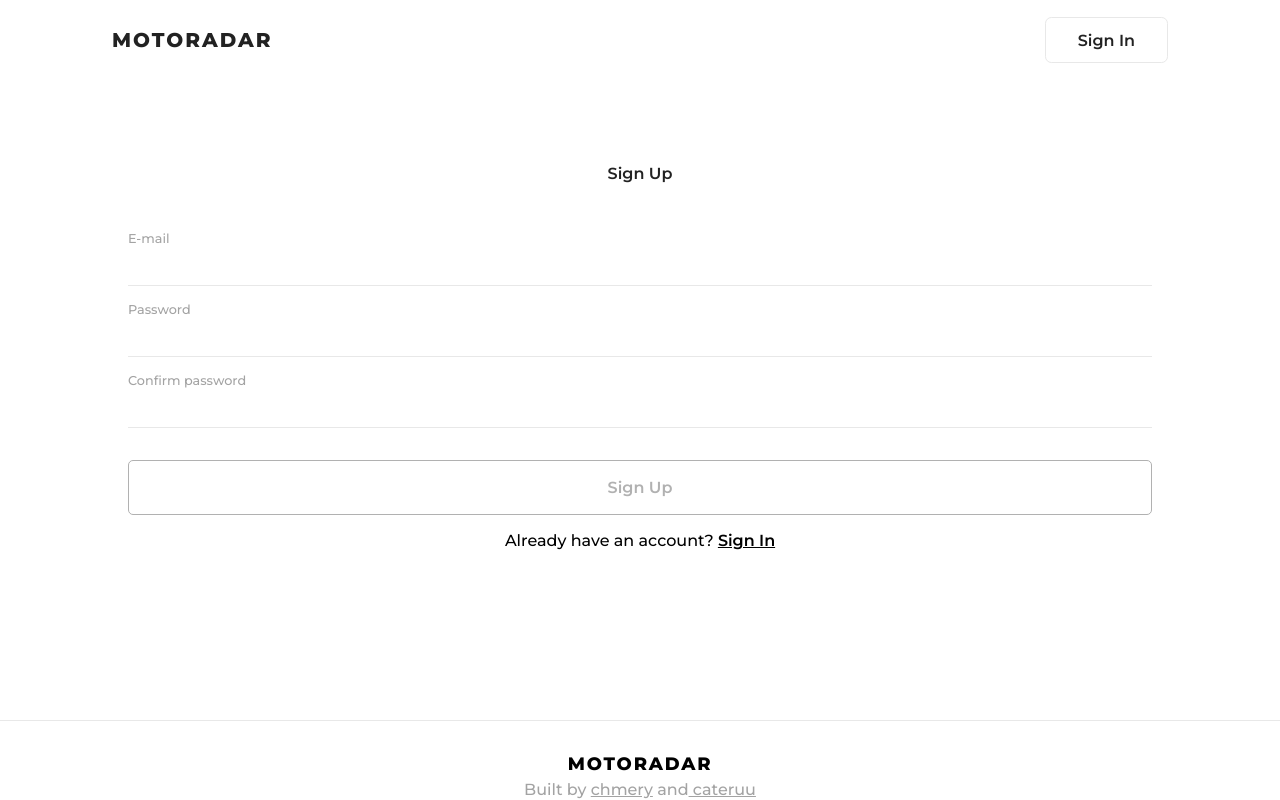
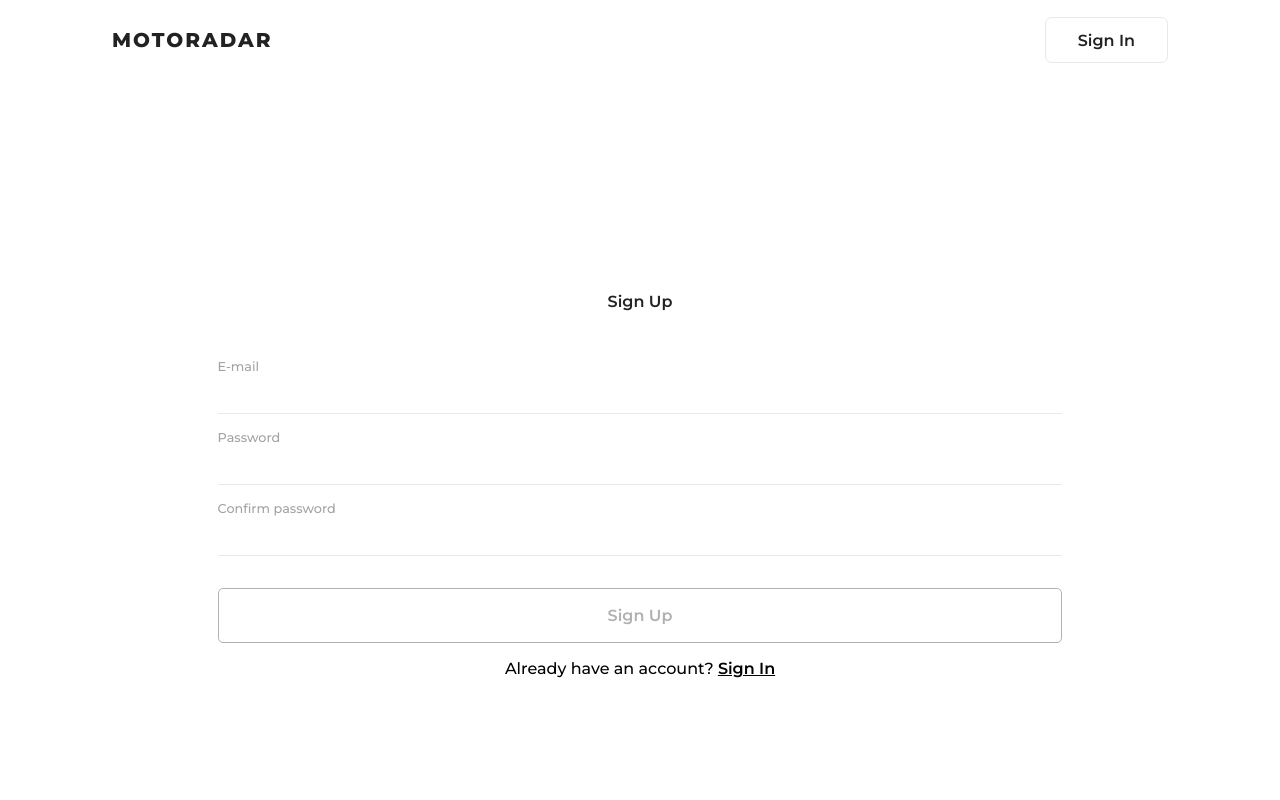
Before and after one commit to chmery/motoradar, a Next.js app: page /sign-up in a window 1280 px wide. Shown: the top 800 px of the page. Built offline with nearby package versions, Linux system fonts and the light colour scheme; no server answers.

Commit message:
wrapped auth pages in Wrapper component

```diff
--- a/src/pages/sign-in/index.tsx
+++ b/src/pages/sign-in/index.tsx
@@ -1,9 +1,11 @@
 import SignInForm from 'components/Auth/SignInForm/SignInForm';
+import Wrapper from 'components/UI/Wrapper/Wrapper';
 import Link from 'next/link';
 import styles from './index.module.scss';
 
 const SignInPage = () => {
   return (
+    <Wrapper>
       <div className={styles.main}>
         <h1 className={styles.header}>Sign In</h1>
         <SignInForm />
@@ -14,6 +16,7 @@ const SignInPage = () => {
           </Link>
         </p>
       </div>
+    </Wrapper>
   );
 };
 
--- a/src/pages/sign-up/index.tsx
+++ b/src/pages/sign-up/index.tsx
@@ -3,13 +3,12 @@ import Link from 'next/link';
 
 import styles from './index.module.scss';
 import { AuthType, useAuth } from 'store/AuthContext';
-import { useRouter } from 'next/router';
-import { FirebaseError } from 'firebase/app';
-import { getAuthErrorMessage } from 'utils/getAuthErrorMessage';
 import SignUpForm from 'components/Auth/SignUpForm/SignUpForm';
+import Wrapper from 'components/UI/Wrapper/Wrapper';
 
 const SignUpPage = () => {
   return (
+    <Wrapper>
       <div className={styles.main}>
         <h1 className={styles.header}>Sign Up</h1>
         <SignUpForm />
@@ -20,6 +19,7 @@ const SignUpPage = () => {
           </Link>
         </p>
       </div>
+    </Wrapper>
   );
 };
 
```
Lines whose indentation alone changed are shown as unchanged.
